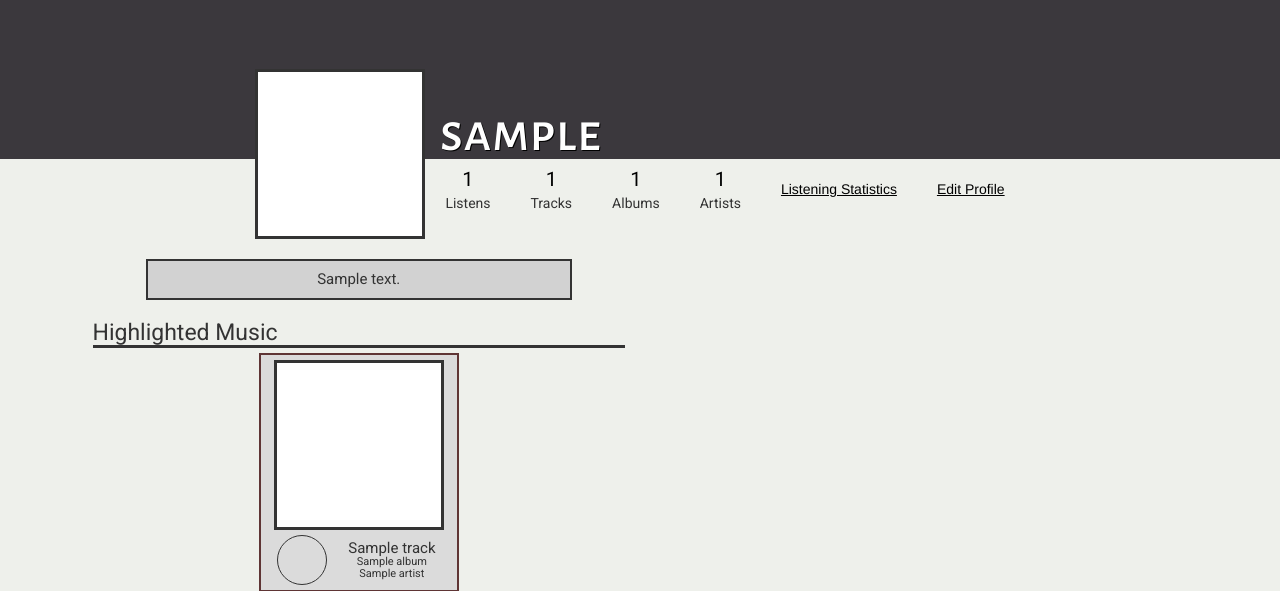
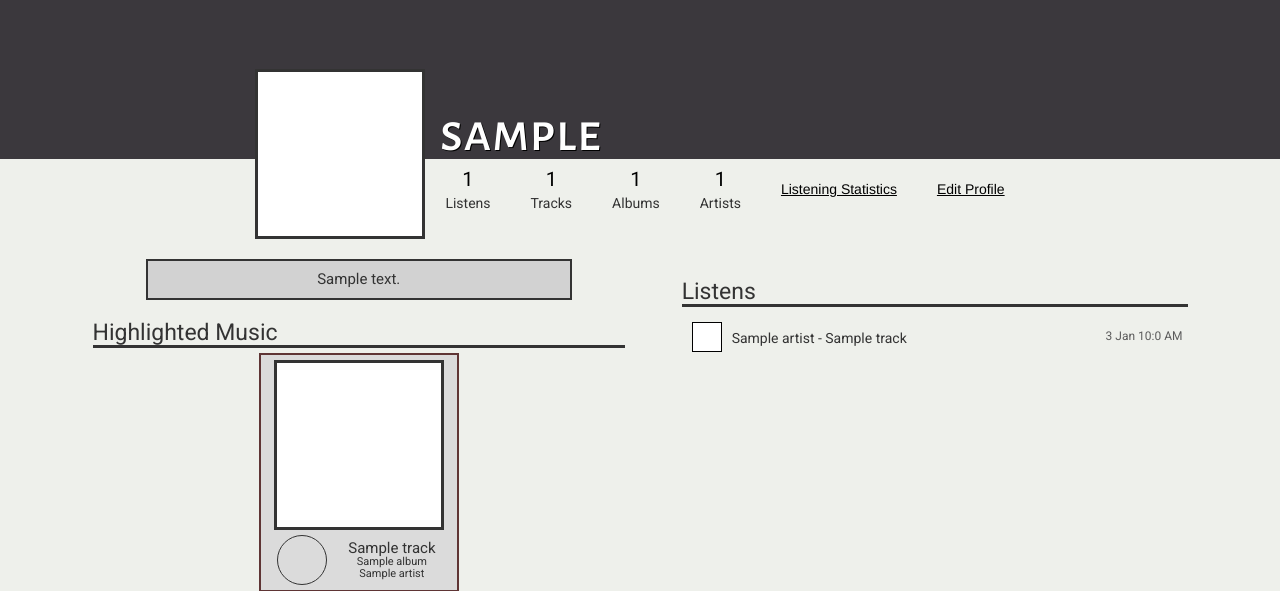
Before and after one commit to jmiron11/music-universe, a Flask app: a page that uses universe-frontend/explorefm/app/templates/profile.html in a window 1280 px wide. Shown: the part 53-644 px from the top of the page. Run offline with Flask 2, Linux system fonts and the light colour scheme; a user stored in the database is signed in; tables that the repository leaves empty hold one stand-in row (values such as "Sample post"); some libraries are stand-ins or nearby versions.

Commit message:
add recently listened to tracks

```diff
--- a/universe-frontend/explorefm/app/models.py
+++ b/universe-frontend/explorefm/app/models.py
@@ -1,8 +1,9 @@
 from app import db, login
 from flask_login import UserMixin
 from werkzeug.security import generate_password_hash, check_password_hash
-from sqlalchemy import func, and_
+from sqlalchemy import func, desc
 from sqlalchemy.orm import joinedload
+from datetime import datetime
 
 @login.user_loader
 def load_user(id):
@@ -16,7 +17,7 @@ class User(UserMixin, db.Model):
     bio = db.relationship('ProfileBio', backref='user', lazy=True)
     token = db.relationship('Token', backref='user', lazy=True)
     highlights = db.relationship('ProfileHighlight', lazy=True)
-    listen = db.relationship('Listen', lazy=True)
+    listen = db.relationship('Listen', lazy=True, order_by="desc(Listen.time)")
 
     def __repr__(self):
         return '<User {}>'.format(self.username)
@@ -43,6 +44,19 @@ class User(UserMixin, db.Model):
             formatted_highlight.append(highlight)
 
         return formatted_highlight
+
+    def get_recent_listens(self, limit):
+        recent_listens = [l for l in self.listen[:limit]]
+
+        formatted_listens = []
+        for l in recent_listens:
+            formatted_listens.append({
+                'time': l.time.strftime("%w %b %-I:%-M %p"), # TODO(justinmiron): Timezone conversion from UTC
+                'track': l.track.name,
+                'artist': l.track.artist.name
+            })
+
+        return formatted_listens
 
     def get_total_listens(self):
         return db.session.query(
@@ -92,6 +106,9 @@ class Track(db.Model):
     artist_id = db.Column(db.Integer, db.ForeignKey('artist.id'))
     album_id = db.Column(db.Integer, db.ForeignKey('album.id'))
 
+    artist = db.relationship('Artist', lazy=True)
+    album = db.relationship('Album', lazy=True)
+
 class Album(db.Model):
     id = db.Column(db.Integer, primary_key=True)
     name = db.Column(db.String(100))
--- a/universe-frontend/explorefm/app/static/css/explorefm.css
+++ b/universe-frontend/explorefm/app/static/css/explorefm.css
@@ -315,3 +315,72 @@ a { color: inherit; }
   font-family: 'Roboto', sans-serif;
   margin: 0;
 }
+
+.profile-left {
+  /*margin: 0 5% 0 0;*/
+}
+
+.listens {
+  margin: 0 0 0 5%;
+  display: flex;
+  align-items: flex-start;
+  justify-content: space-evenly;
+  -webkit-flex-direction: column;
+  flex-direction: column;
+}
+
+.listen-entry {
+  display: flex;
+  align-items: center;
+  justify-content: space-evenly;
+  -webkit-flex-direction: row;
+  flex-direction: row;
+  width: 100%;
+}
+
+.listen-entry-shaded {
+  display: flex;
+  align-items: center;
+  justify-content: space-evenly;
+  -webkit-flex-direction: row;
+  flex-direction: row;
+  background: #b1b1b1;
+  width: 100%;
+}
+
+.listen-entry-art {
+  min-width: 30px;
+  min-height: 30px;
+  max-width: 30px;
+  max-height: 30px;
+  background: #ffffff;
+  border: 1px solid black;
+  margin: 2px 0 2px 10px;
+}
+
+.listen-entry-track {
+  display: flex;
+  align-items: center;
+  justify-content: center;
+  -webkit-flex-direction: column;
+  flex-direction: column;
+  margin-right: auto;
+  margin-left: 10px;
+  margin-bottom: 0;
+  padding-top: 4px;
+}
+
+.listen-entry-track h6 {
+  font-family: 'Roboto', sans-serif;
+  font-size: 14px;
+}
+
+.listen-entry-time {
+  margin-left: auto;
+  margin-right: 5px;
+}
+
+.listen-entry-time h6 {
+  font-family: 'Roboto', sans-serif;
+  color: #5c5c5c;
+}
--- a/universe-frontend/explorefm/app/templates/profile.html
+++ b/universe-frontend/explorefm/app/templates/profile.html
@@ -46,6 +46,7 @@
                 </div>
                 <div class="profile-data"> <!-- Profile data -->
                     <div class="col-md-6 col-sm-6 col-xs-12 ">
+                        <div class="profile-left">
                             <div class="bio">
                                 <h6>{{ current_user.get_bio() }}</h6>
                             </div>
@@ -88,6 +89,26 @@
                             </div>
                         </div>
                     </div>
+                    <div class="col-md-6 col-sm-6 col-xs-12 ">
+                        <div class="listens">
+                            <div class="profile-section-header">
+                                <h6>Listens</h6>
+                            </div>
+                            <div style="padding-bottom: 10px"></div>
+                            {% for l in current_user.get_recent_listens(10) %}
+                            {% if (loop.index + 1) % 2 == 0 %}
+                            <div class="listen-entry">
+                            {% else %}
+                            <div class="listen-entry-shaded">
+                            {% endif %}
+                                <div class="listen-entry-art"></div>
+                                <div class="listen-entry-track"><h6>{{ l['artist'] }} - {{ l['track'] }}</h6></div>
+                                <div class="listen-entry-time"><h6>{{ l['time'] }}</h6></div>
+                            </div>
+                            {% endfor %}
+                        </div>
+                    </div>
+                </div>
             </div>
         </div>
     </div>
```
Lines whose indentation alone changed are shown as unchanged.
